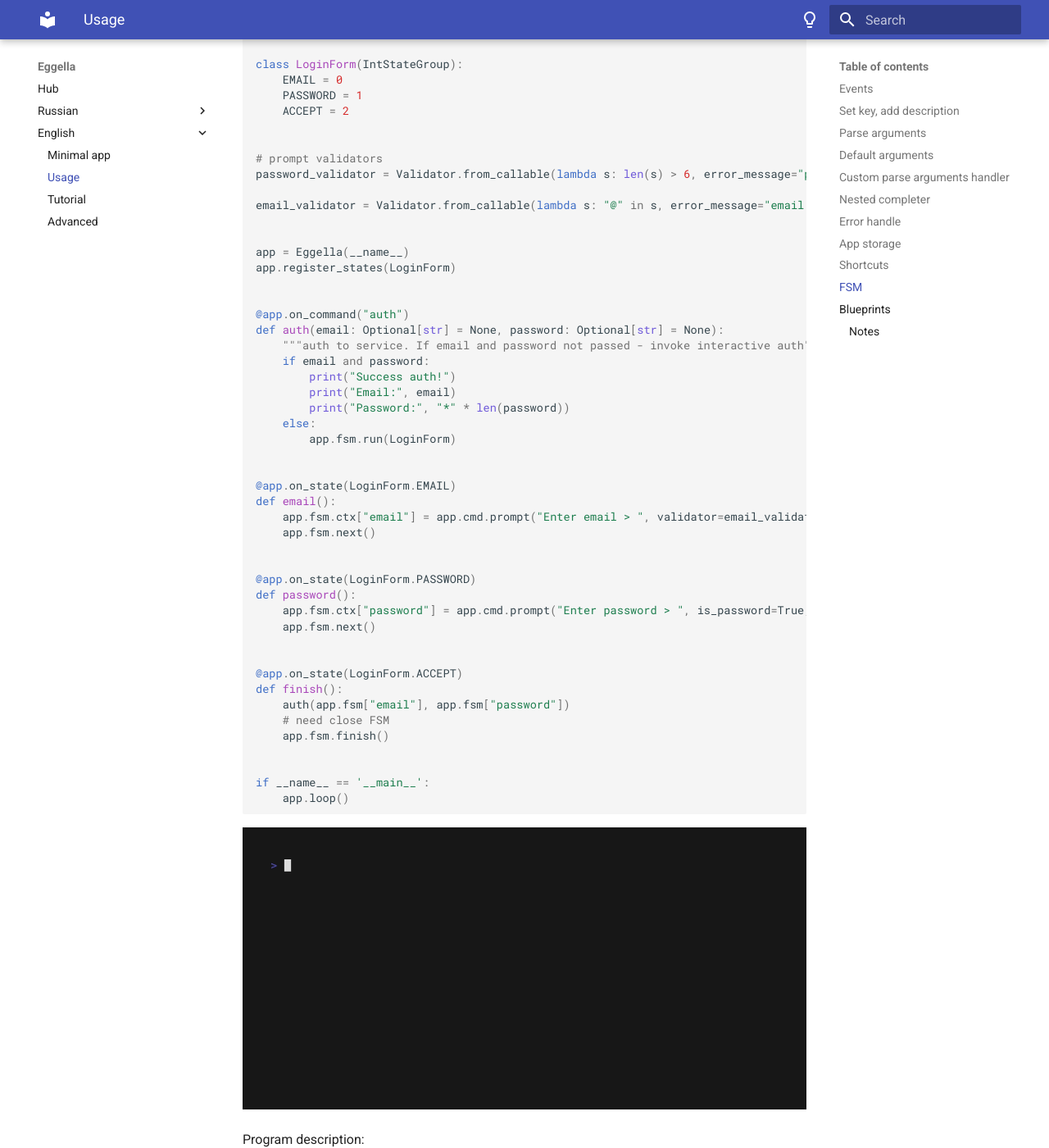
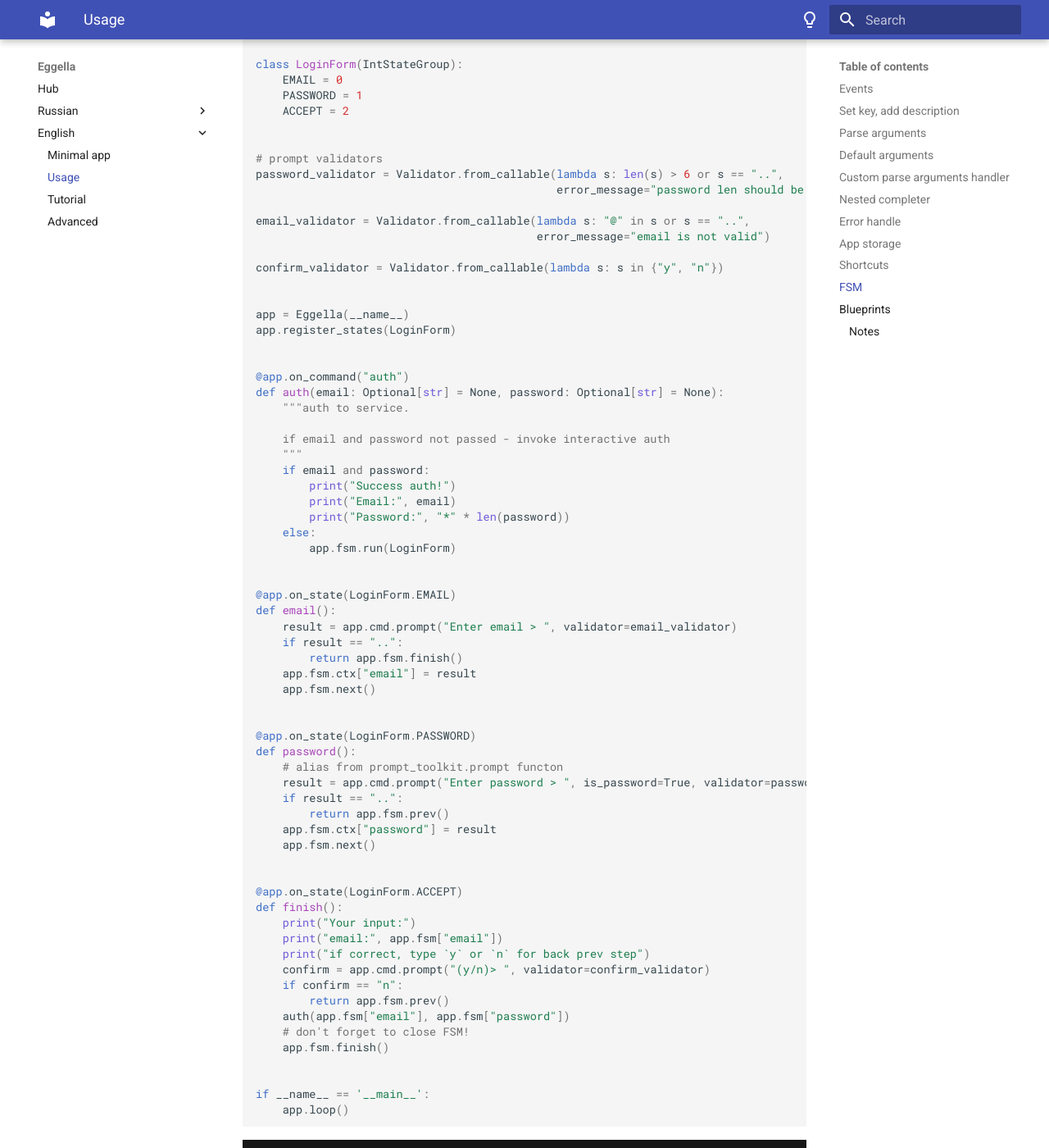
Before and after one commit to vypivshiy/eggella, an MkDocs documentation site: the page built from docs/EN/usage.md, in a window 1280 px wide and 1400 px high, scrolled down 9377 px. Shown: the whole window at 82% size. Built offline with MkDocs 1.6.1 and Material for MkDocs 9.7.7, drawn with Linux system fonts in a browser that asks for light colours.

Commit message:
update fsm example

```diff
--- a/docs/EN/usage.md
+++ b/docs/EN/usage.md
@@ -311,9 +311,13 @@
 
 
 # prompt validators
-password_validator = Validator.from_callable(lambda s: len(s) > 6, error_message="password len should be bigger than 6")
+password_validator = Validator.from_callable(lambda s: len(s) > 6 or s == "..",
+                                             error_message="password len should be bigger than 6")
 
-email_validator = Validator.from_callable(lambda s: "@" in s, error_message="email is not valid")
+email_validator = Validator.from_callable(lambda s: "@" in s or s == "..",
+                                          error_message="email is not valid")
+
+confirm_validator = Validator.from_callable(lambda s: s in {"y", "n"})
 
 
 app = Eggella(__name__)
@@ -322,7 +326,10 @@
 
 @app.on_command("auth")
 def auth(email: Optional[str] = None, password: Optional[str] = None):
-    """auth to service. If email and password not passed - invoke interactive auth"""
+    """auth to service.
+
+    if email and password not passed - invoke interactive auth
+    """
     if email and password:
         print("Success auth!")
         print("Email:", email)
@@ -333,20 +340,33 @@
 
 @app.on_state(LoginForm.EMAIL)
 def email():
-    app.fsm.ctx["email"] = app.cmd.prompt("Enter email > ", validator=email_validator)
+    result = app.cmd.prompt("Enter email > ", validator=email_validator)
+    if result == "..":
+        return app.fsm.finish()
+    app.fsm.ctx["email"] = result
     app.fsm.next()
 
 
 @app.on_state(LoginForm.PASSWORD)
 def password():
-    app.fsm.ctx["password"] = app.cmd.prompt("Enter password > ", is_password=True, validator=password_validator)
+    # alias from prompt_toolkit.prompt functon
+    result = app.cmd.prompt("Enter password > ", is_password=True, validator=password_validator)
+    if result == "..":
+        return app.fsm.prev()
+    app.fsm.ctx["password"] = result
     app.fsm.next()
 
 
 @app.on_state(LoginForm.ACCEPT)
 def finish():
+    print("Your input:")
+    print("email:", app.fsm["email"])
+    print("if correct, type `y` or `n` for back prev step")
+    confirm = app.cmd.prompt("(y/n)> ", validator=confirm_validator)
+    if confirm == "n":
+        return app.fsm.prev()
     auth(app.fsm["email"], app.fsm["password"])
-    # need close FSM
+    # don't forget to close FSM!
     app.fsm.finish()
 
 
```
Also changed, not shown: docs/RU/usage.md (+27 -6 lines), docs/gifs/usage_fsm.gif, 2 other files.
